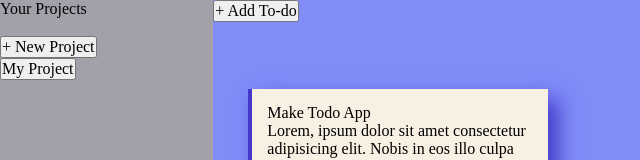
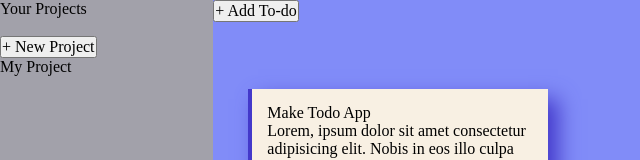
Before and after one commit to Royuin/todo-list, a website built with webpack: page dist/index.html in a window 1280 px wide. Shown: the top 160 px of the page, without its empty margins (0-640 px from the left). Built offline with nearby package versions, Linux system fonts and the light colour scheme.

Commit message:
styled .project so they look less like buttons

```diff
--- a/src/style.css
+++ b/src/style.css
@@ -44,3 +44,9 @@ main {
   border-left: 4px solid var(--main-color);
   box-shadow: 10px 10px 20px var(--main-color);
 }
+
+.project {
+  background-color: var(--mid-grey);
+  border: none;
+  cursor: pointer;
+}
```
